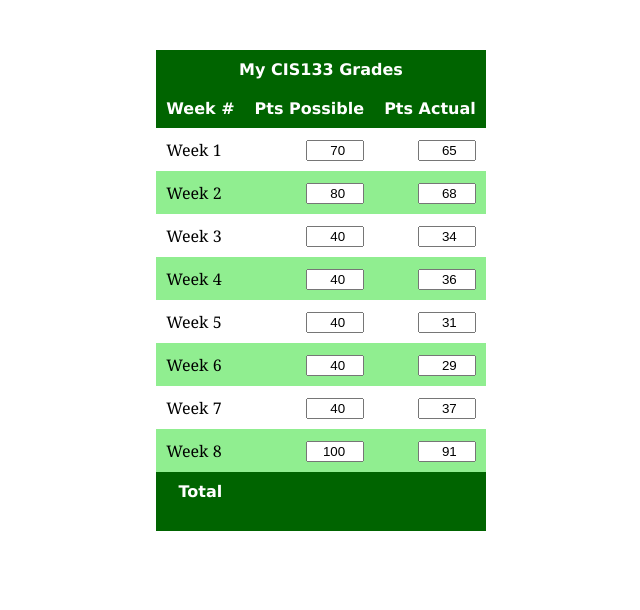
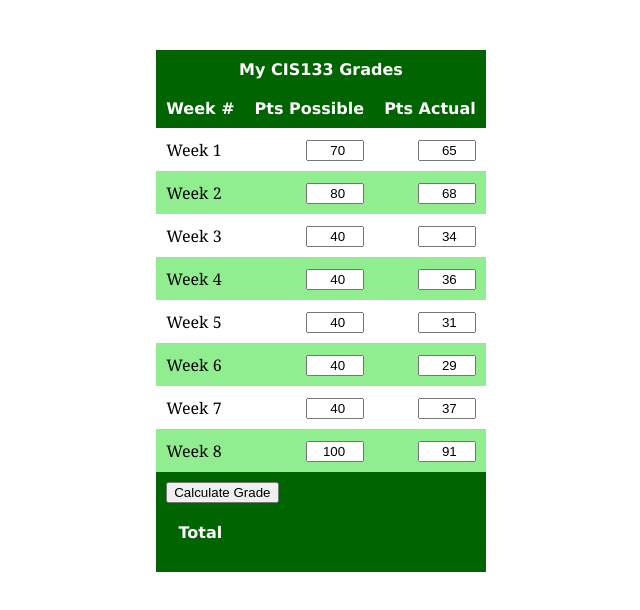
Before and after one commit to balmorel/CIS133, a plain HTML site: page week13/gradeCalculator.html in a window 1280 px wide. Shown: the whole page, without its empty margins (319-959 px from the left). Drawn offline with Linux system fonts and the light colour scheme.

Commit message:
Add files via upload

```diff
--- a/week13/gradeCalculator.html
+++ b/week13/gradeCalculator.html
@@ -102,6 +102,9 @@
         </tbody>
         <tfoot>
             <tr>
+                <td colspan="3"><button onclick="calc()">Calculate Grade</button></td>
+            </tr>
+            <tr>
                 <th>Total</th>
                 <th class="sum" id="posTot"></th>
                 <th class="sum" id="actTot"></th>
@@ -112,5 +115,51 @@
         </tfoot>
     </table>
 
+<script>
+
+    function calc() {
+        var posTot = 0, actTot = 0, pctTot, strGrade;
+        var aryElms = document.getElementsByTagName('input');
+
+        for (i = 0; i < aryElms.length; i ++) {
+
+            if (aryElms[i].id.indexOf('pos') == 0) {
+                posTot += parseInt(aryElms[i].value)
+            }
+
+            if (aryElms[i].id.indexOf('act') == 0) {
+                actTot += parseInt(aryElms[i].value)
+            }
+        }
+
+        document.getElementById('posTot').innerText = posTot;
+        document.getElementById('actTot').innerText = actTot;
+
+        pctTot = parseInt((actTot / posTot) * 100);
+
+        switch(true) {
+            case (pctTot > 89):
+                strGrade = 'A';
+                break;
+            case (pctTot > 79):
+                strGrade = 'B';
+                break;
+            case (pctTot > 69):
+                strGrade = 'C';
+                break;
+            case (pceTot > 59):
+                strGrade = 'D';
+                break;
+            default:
+                strGrade = 'F';
+                break;
+        }
+
+        document.getElementById('myGrade').innerText = `Letter Grade: ${strGrade} (${pctTot}%)`;
+
+    }
+
+</script>
+
 </body>
 </html>
```
